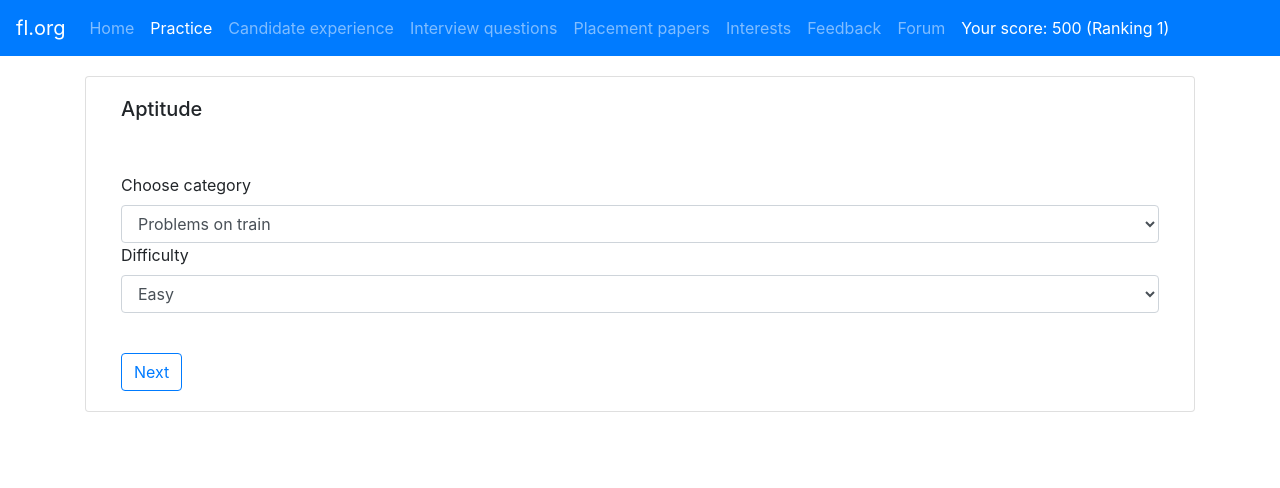
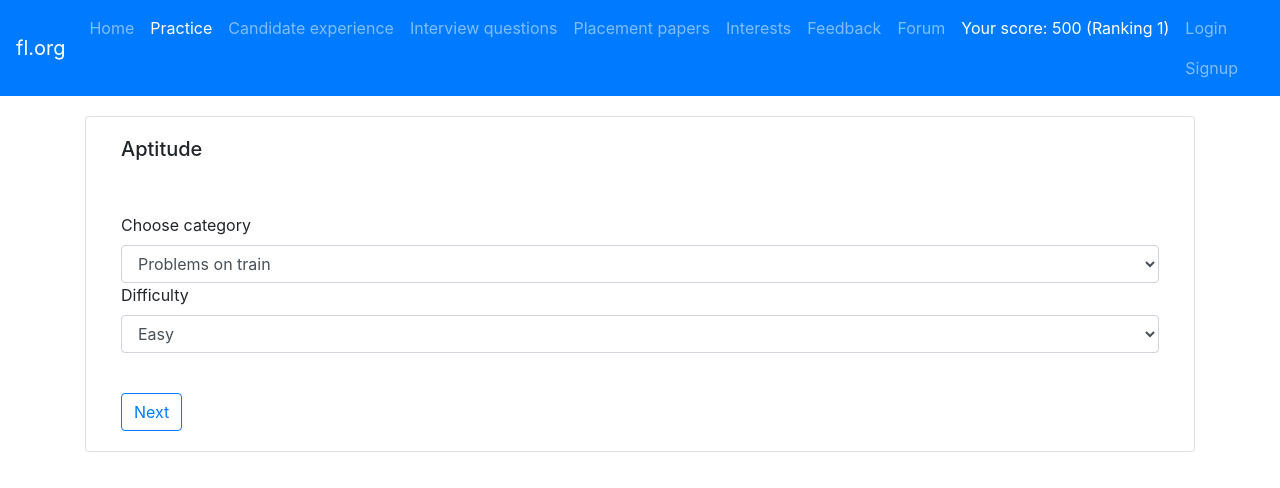
Before and after one commit to shekhar90/shekhar, an Angular app: page /practice in a window 1280 px wide. Shown: the top 488 px of the page. Built offline with nearby package versions, Linux system fonts and the light colour scheme.

Commit message:
login signup tab added

```diff
--- a/src/app/app.component.html
+++ b/src/app/app.component.html
@@ -33,6 +33,9 @@
             <li class="nav-item">
                 <a class="nav-link active" href="#">Your score: 500 (Ranking 1)</a>
             </li>
+            <li class="nav-item">
+                <a class="nav-link" href="#">Login</a><a class="nav-link" href="#">Signup</a>
+            </li>
         </ul>
     </div>
 </nav>
```
